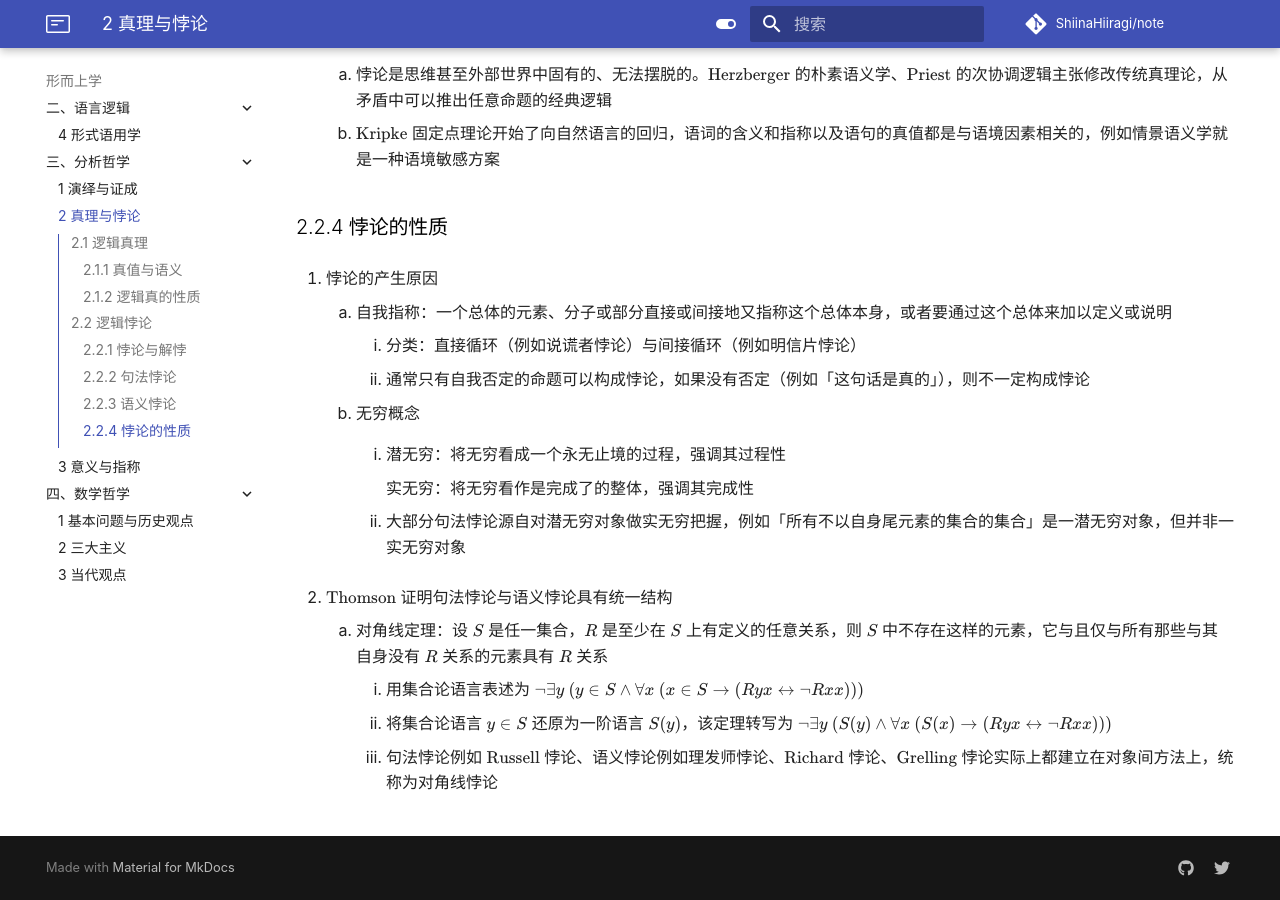
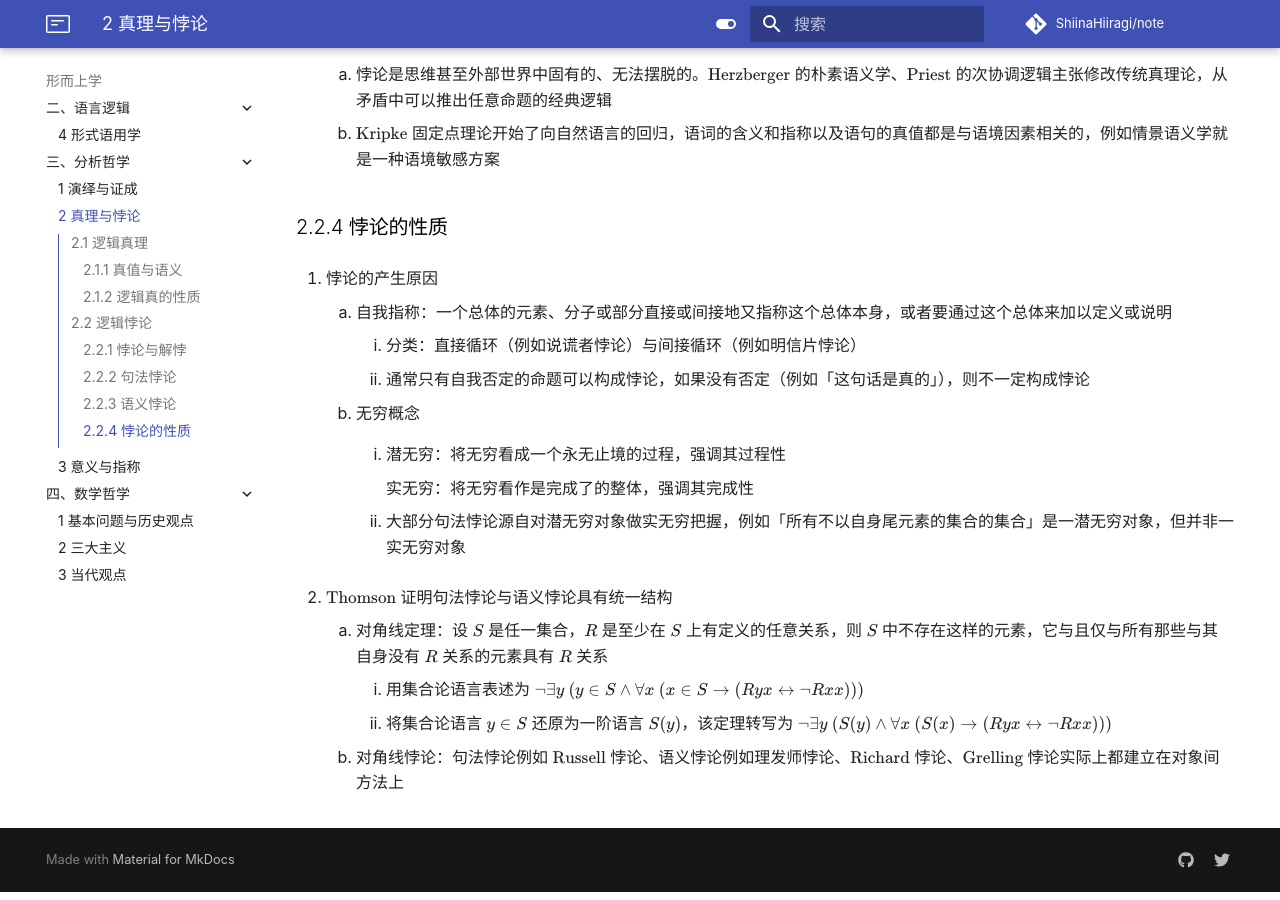
Before and after one commit to ShiinaHiiragi/note, an MkDocs documentation site: the page built from docs/meta/logic/truth.md, in a window 1280 px wide and 900 px high, scrolled down 5957 px. Built offline with MkDocs 1.6.1 and Material for MkDocs 9.7.7, drawn with Linux system fonts in a browser that asks for light colours; comment, search, counter and statistics services are not loaded; some of the changed text lies outside the part shown.

Commit message:
fix error

```diff
--- a/docs/meta/logic/truth.md
+++ b/docs/meta/logic/truth.md
@@ -87,7 +87,7 @@
 
 ### 2.2.2 句法悖论
 1. 句法悖论例举
-    1. $\text{Burali}-\text{Forti}$ 悖论：假设 $\mathbf{On}$ 是集合，且 $\forall \alpha \in \mathbf{On}$ 皆是序数，所以 $\mathbf{On}$ 是良序集．由上述性质可知 $\mathbf{On}$ 是可递集，所以 $\mathbf{On}$ 是序数，这与序数的反自反性矛盾
+    1. $\text{Burali}-\text{Forti}$ 悖论：假设 $\mathbf{On}$ 是集合，且 $\forall \alpha \in \mathbf{On}$ 皆是序数，所以 $\mathbf{On}$ 是良序集．因此 $\mathbf{On}$ 是可递集，$\mathbf{On}$ 是序数，这与序数的反自反性矛盾
     2. $\text{Cantor}$ 悖论：假如 $\mathbf{Cn}$ 为集合，那么 $\cup \mathbf{Cn}$ 也是基数，而且比所有基数都大，但是最大的基数不存在．因此，$\mathbf{Cn}$ 不是集合，否则利用替换公理，$\mathbf{On}$ 也可以是集合
     3. $\text{Russell}$ 悖论：定义集合 $S = \{x \mid x \notin x\}$，则可得出结论 $S \in S \leftrightarrow S \notin S$
 2. 句法悖论的解决方案
@@ -165,4 +165,4 @@
     1. 对角线定理：设 $S$ 是任一集合，$R$ 是至少在 $S$ 上有定义的任意关系，则 $S$ 中不存在这样的元素，它与且仅与所有那些与其自身没有 $R$ 关系的元素具有 $R$ 关系
         1. 用集合论语言表述为 $\neg \exists y\ (y \in S \wedge \forall x\ (x \in S \to (Ryx \leftrightarrow \neg Rxx)))$
         2. 将集合论语言 $y \in S$ 还原为一阶语言 $S(y)$，该定理转写为 $\neg \exists y\ (S(y) \wedge \forall x\ (S(x) \to (Ryx \leftrightarrow \neg Rxx)))$
-        3. 句法悖论例如 $\text{Russell}$ 悖论、语义悖论例如理发师悖论、$\text{Richard}$ 悖论、$\text{Grelling}$ 悖论实际上都建立在对象间方法上，统称为对角线悖论
+    2. 对角线悖论：句法悖论例如 $\text{Russell}$ 悖论、语义悖论例如理发师悖论、$\text{Richard}$ 悖论、$\text{Grelling}$ 悖论实际上都建立在对象间方法上
```
